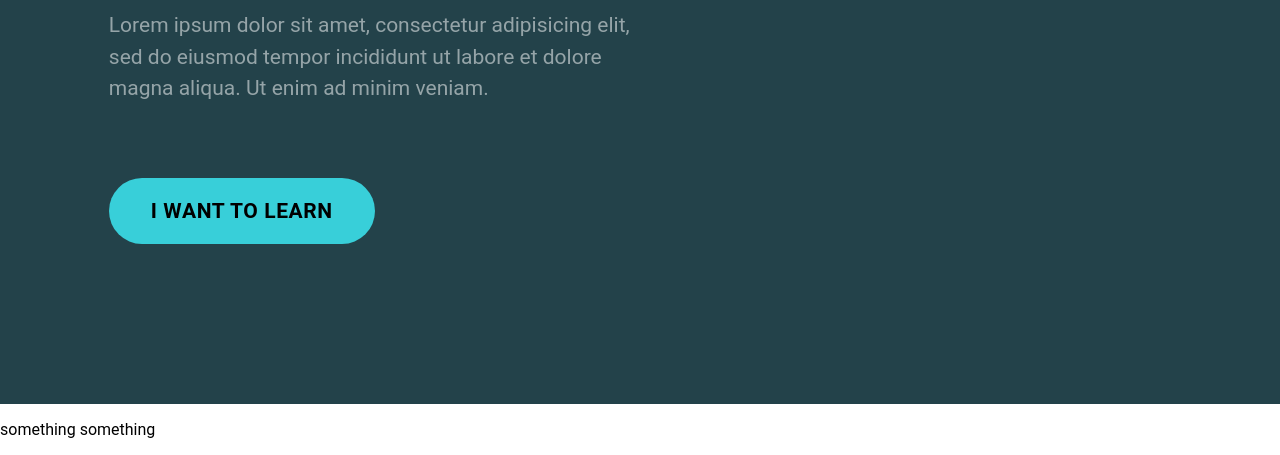
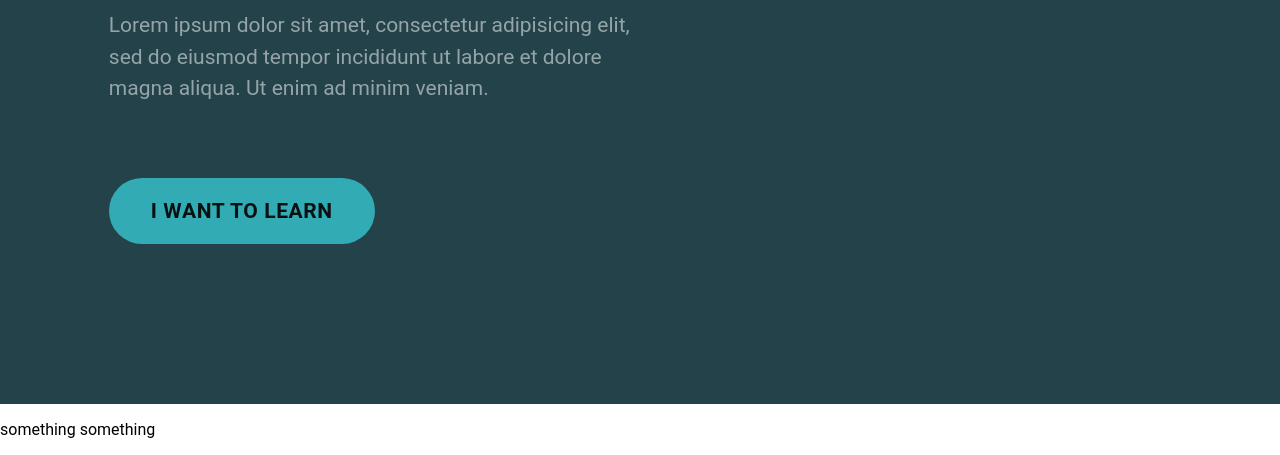
Before and after one commit to LRharlekin/resp-lo, a website: page challenge03-solution/index.html in a window 1280 px wide. In both pictures the pointer is over the link "I WANT TO LEARN". Shown: the part 353-808 px from the top of the page. Drawn offline with Linux system fonts and the light colour scheme.

Commit message:
Add universal box-sizing and hover effect to hero CTA

```diff
--- a/challenge03-solution/style.css
+++ b/challenge03-solution/style.css
@@ -1,4 +1,6 @@
-* {
+*,
+*::before,
+*::after {
   box-sizing: border-box;
 }
 
@@ -52,6 +54,11 @@ body {
   cursor: pointer;
 }
 
+.hero__cta:hover,
+.hero__cta:focus {
+  opacity: 0.75;
+}
+
 /* 148 top */
 /* 364 height */
 
```
